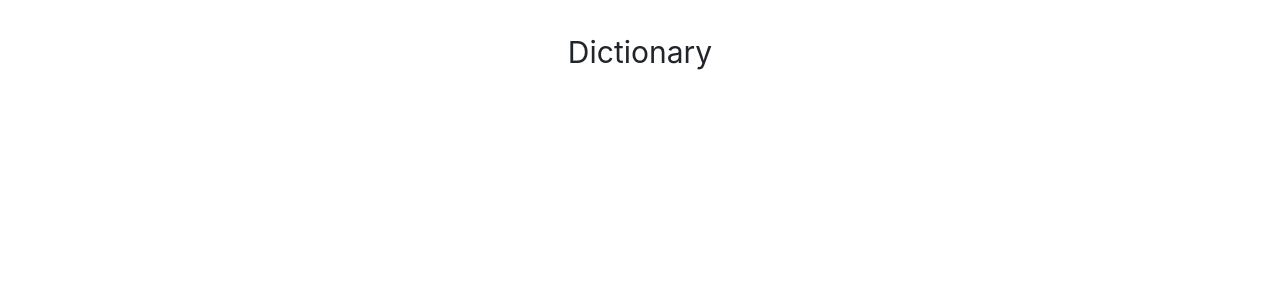
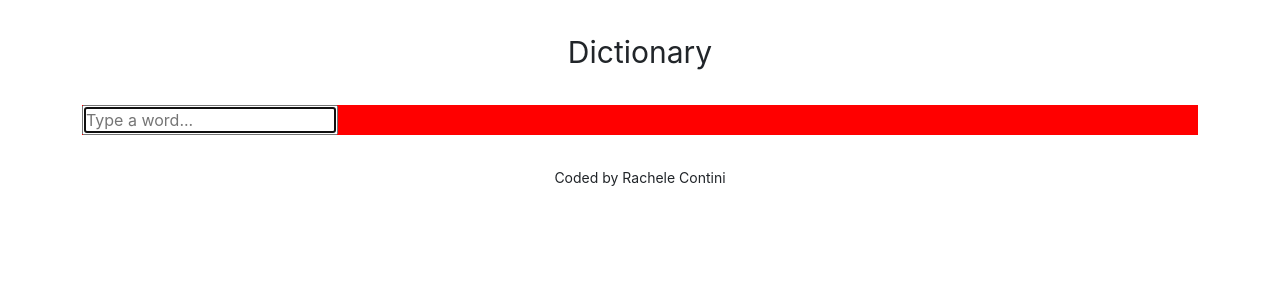
Before and after one commit to rcontini/Dictionary-Project-React, a React (Create React App) app: page / in a window 1280 px wide. Shown: the top 300 px of the page. Built offline with nearby package versions, Linux system fonts and the light colour scheme.

Commit message:
added a search engine and edited footer

```diff
--- a/src/App.css
+++ b/src/App.css
@@ -3,3 +3,7 @@
   text-align: center;
   font-size: 30px;
 }
+.App-footer {
+  text-align: center;
+  margin: 30px 0;
+}
--- a/src/App.js
+++ b/src/App.js
@@ -1,9 +1,17 @@
 import "./App.css";
-
+import Dictionary from "./Dictionary";
 export default function App() {
   return (
     <div className="App">
-      <header className="App-header">Dictionary</header>
+      <div className="container">
+        <header className="App-header">Dictionary</header>
+        <main>
+          <Dictionary />
+        </main>
+        <footer className="App-footer">
+          <small>Coded by Rachele Contini</small>
+        </footer>
+      </div>
     </div>
   );
 }
--- /dev/null
+++ b/src/Dictionary.css
@@ -0,0 +1,3 @@
+.dictionary {
+  background: red;
+}
--- /dev/null
+++ b/src/Dictionary.js
@@ -0,0 +1,24 @@
+import React, { useState } from "react";
+import "./Dictionary.css";
+export default function Dictionary() {
+  let [keyword, setKeyword] = useState("");
+  function search(event) {
+    event.preventDefault();
+  }
+  function handleKeyword(event) {
+    event.preventDefault();
+    setKeyword(event.target.value);
+  }
+  return (
+    <div className="dictionary">
+      <form onSubmit={search}>
+        <input
+          type="search"
+          autoFocus={true}
+          placeholder="Type a word..."
+          onChange={handleKeyword}
+        ></input>
+      </form>
+    </div>
+  );
+}
```
